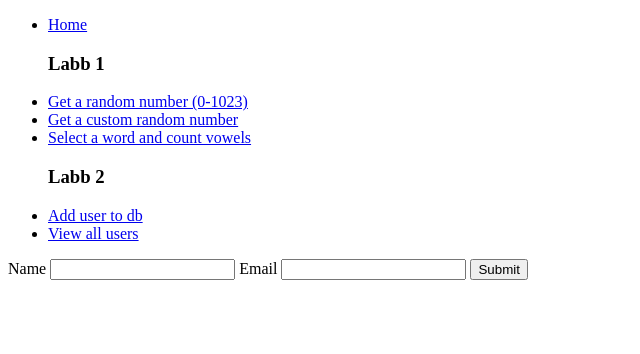
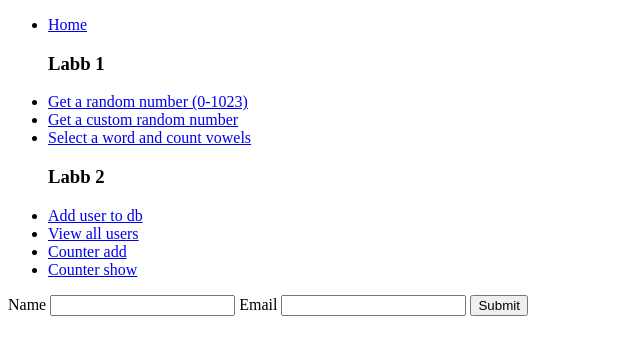
Before and after one commit to bannanaz/backend-labs, a website: page public/users.html in a window 1280 px wide. Shown: the whole page, without its empty margins (0-640 px from the left). Drawn offline with Linux system fonts and the light colour scheme.

Commit message:
count feature included in public files

```diff
--- a/public/users.html
+++ b/public/users.html
@@ -19,7 +19,8 @@
             <h3>Labb 2</h3>
             <li><a href="/add-user">Add user to db</a></li>
             <li><a href="/users">View all users</a></li>
-            <!--<li><a href="/api/counter">Counter</a></li>-->
+            <li><a href="/counter/add">Counter add</a></li>
+            <li><a href="/counter/show">Counter show</a></li>
         </ul>
     </nav>
     <form action="http://localhost:3002/add-user" method="post">
```
Also changed, not shown: public/index.html (+1 -1 lines), public/words.html (+2 -1 lines).
